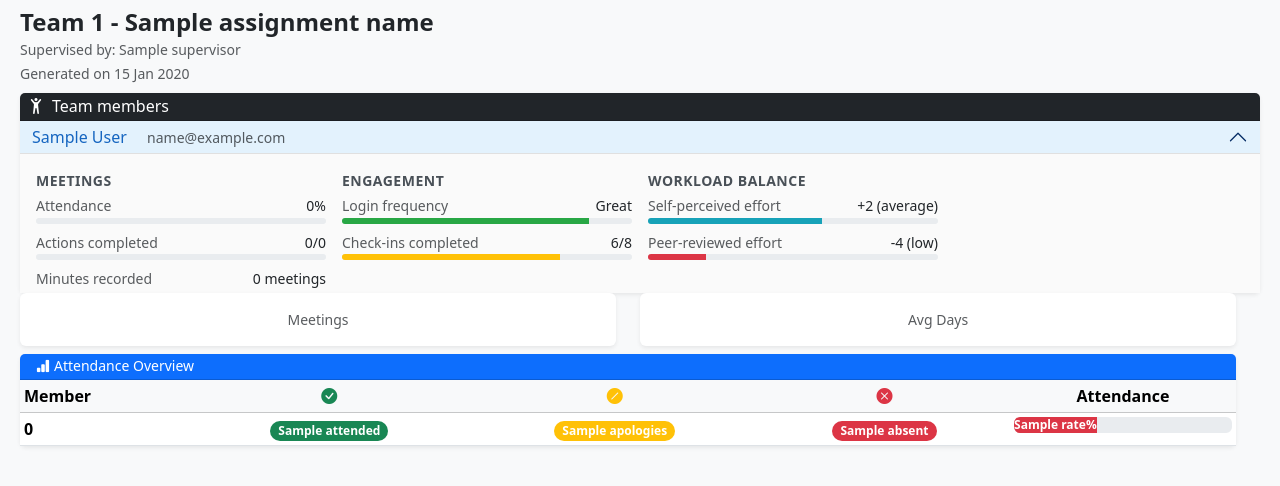
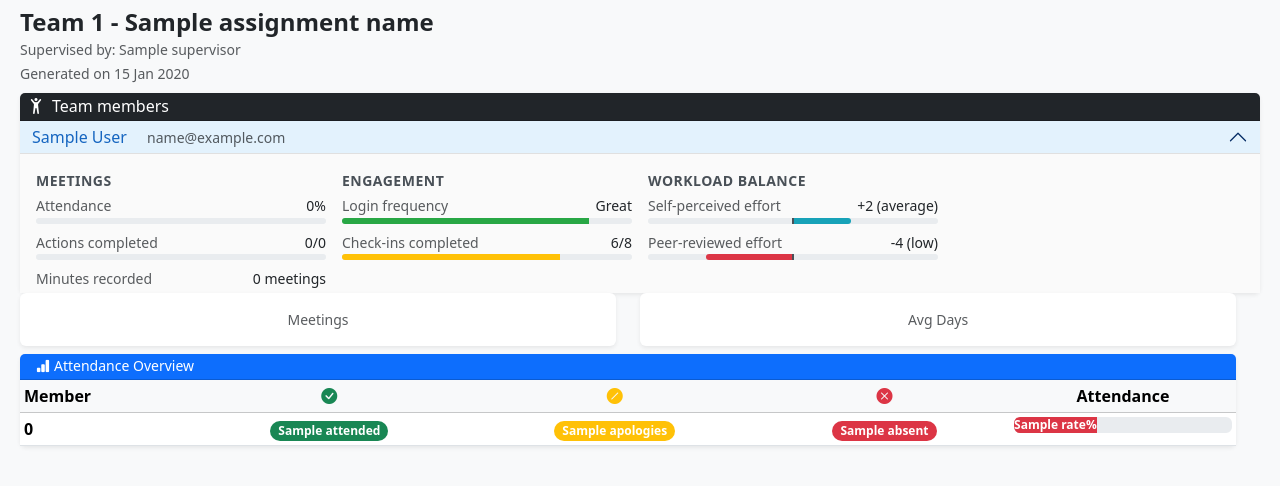
Before and after one commit to samuelkitson/group-coursework, a Node server app: template api/views/reports/team.ejs in a window 1280 px wide, after a click that opens the changed part. Shown: the top 486 px of the page. Run offline with Node 20, Linux system fonts and the light colour scheme; tables that the repository leaves empty hold one stand-in row (values such as "Sample post"); the template is opened without the code that fills it: values that come from a table or form of the project are taken from there, most other values are stand-ins (such as "Sample title", 1, 10 or a date in 2020); some libraries are stand-ins or nearby versions.

Commit message:
Experiment with centred progress bar for workload balance

```diff
--- a/api/views/partials/reportstyle.ejs
+++ b/api/views/partials/reportstyle.ejs
@@ -55,6 +55,36 @@
   .progress-yellow { background: #ffc107; }
   .progress-red { background: #dc3545; }
 
+  .progress-centred {
+    position: relative;
+    overflow: visible;
+  }
+
+  .progress-left, .progress-right {
+    position: absolute;
+    height: 100%;
+  }
+
+  .progress-left {
+    right: 50%;
+    transform-origin: right;
+    border-radius: 3px 0px 0px 3px;
+  }
+
+  .progress-right {
+    left: 50%;
+    transform-origin: left;
+    border-radius: 0px 3px 3px 0px;
+  }
+
+  .progress-bar-middle {
+    position: absolute;
+    height: 100%;
+    width: 1%;
+    left: 49.5%;
+    background-color: #495057;
+  }
+
   .comment-item {
     background: white;
     border-left: 3px solid #dee2e6;
--- a/api/views/reports/team.ejs
+++ b/api/views/reports/team.ejs
@@ -206,8 +206,10 @@
                                 <span class="small text-muted">Self-perceived effort</span>
                                 <span class="small fw-medium">+2 (average)</span>
                               </div>
-                              <div class="progress compact-progress">
-                                <div class="progress-bar progress-blue" style="width: 60%"></div>
+                              <div class="progress compact-progress progress-centred">
+                                <div class="progress-bar progress-left" style="width: 0%"></div>
+                                <div class="progress-bar progress-right progress-blue" style="width: 20%"></div>
+                                <div class="progress-bar-middle"></div>
                               </div>
                             </div>
 
@@ -216,8 +218,10 @@
                                 <span class="small text-muted">Peer-reviewed effort</span>
                                 <span class="small fw-medium">-4 (low)</span>
                               </div>
-                              <div class="progress compact-progress">
-                                <div class="progress-bar progress-red" style="width: 20%"></div>
+                              <div class="progress compact-progress progress-centred">
+                                <div class="progress-bar progress-left progress-red" style="width: 30%"></div>
+                                <div class="progress-bar progress-right" style="width: 0%"></div>
+                                <div class="progress-bar-middle"></div>
                               </div>
                             </div>
                           </div>
```
